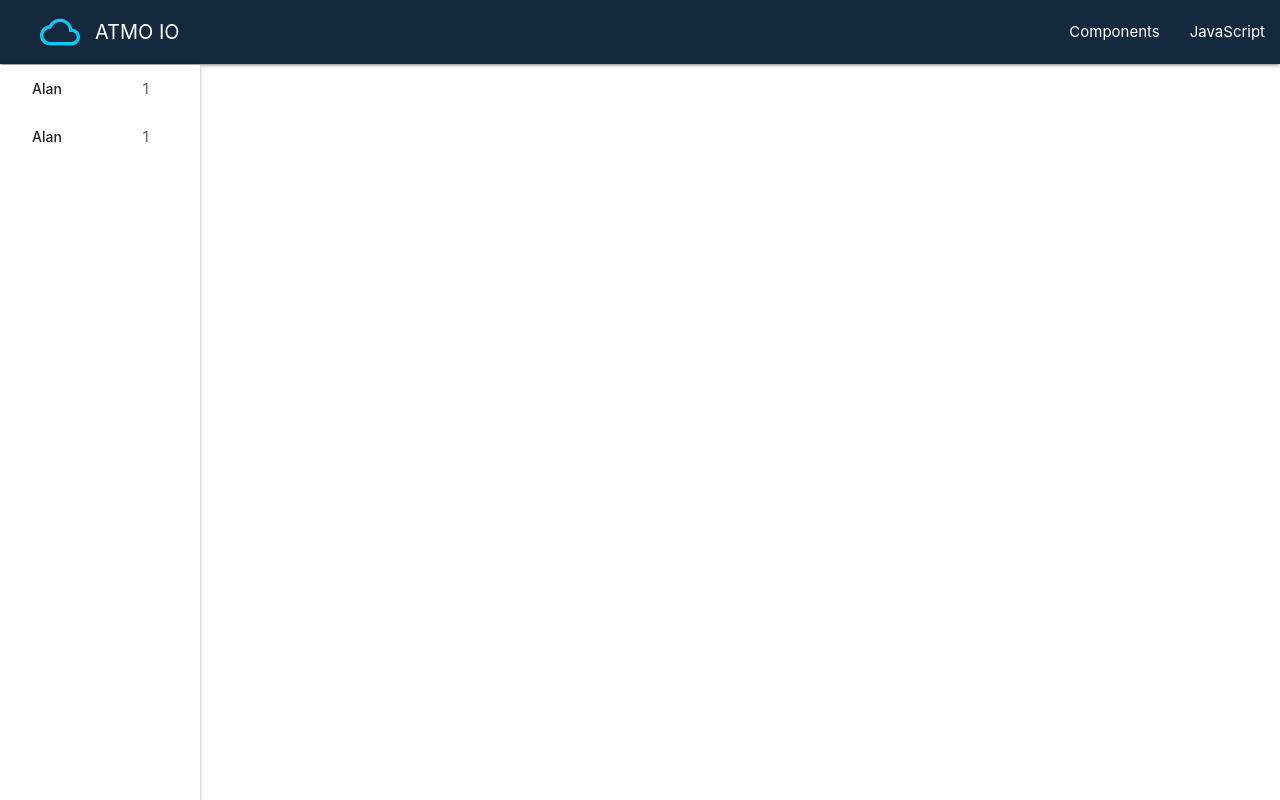
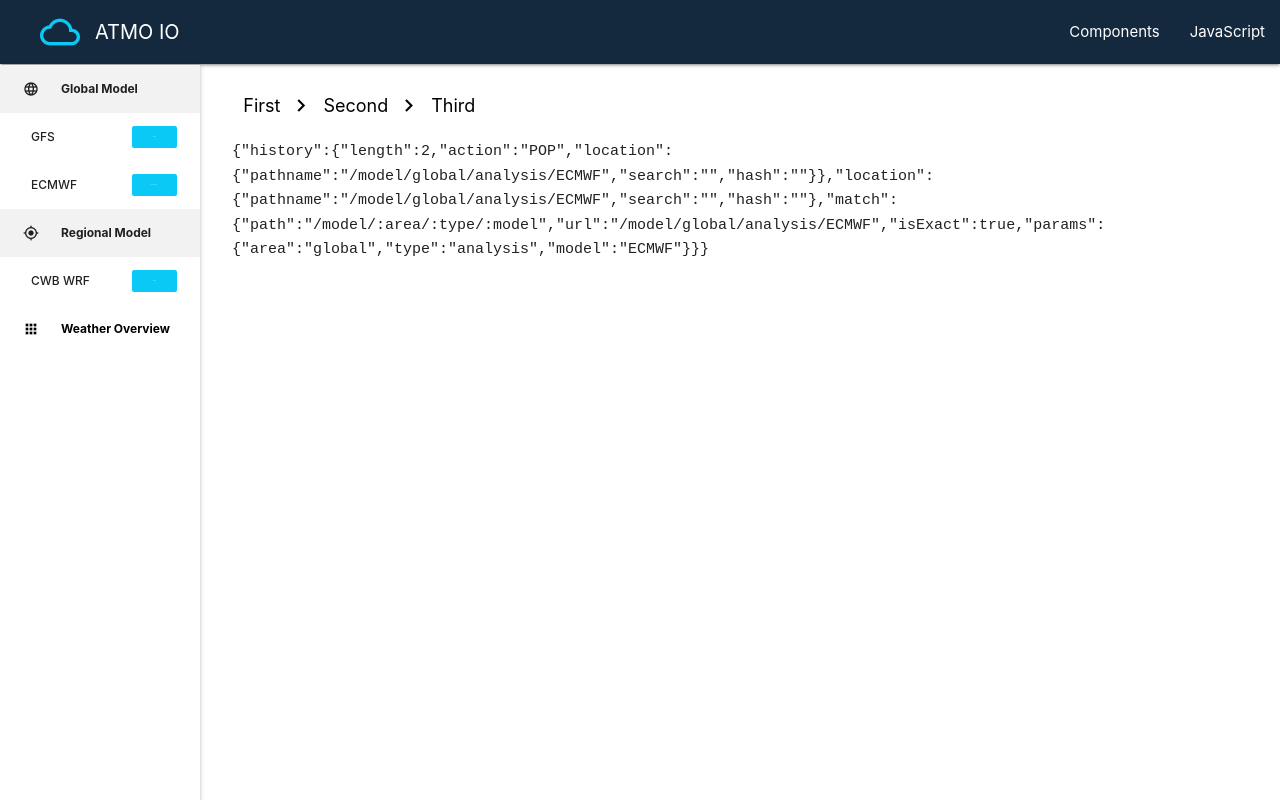
Before and after one commit to ShinKaiMa/atmo-app, a React (Create React App) app: page /model/global/analysis/ECMWF in a window 1280 px wide. Built offline with nearby package versions, Linux system fonts and the light colour scheme.

Commit message:
add. side navbar option, model view component

```diff
--- a/package.json
+++ b/package.json
@@ -8,6 +8,7 @@
     "react": "^16.9.0",
     "react-dom": "^16.9.0",
     "react-redux": "^7.1.0",
+    "react-router": "^5.1.2",
     "react-router-dom": "^5.0.1",
     "react-scripts": "3.1.1",
     "redux": "^4.0.4",
--- a/src/App.js
+++ b/src/App.js
@@ -2,7 +2,9 @@ import React from "react";
 import Navbar from "./layouts/Navbar";
 import { Route, BrowserRouter, Switch } from 'react-router-dom'
 import Home from './layouts/Home'
+import ModelView from './layouts/ModelView'
 import SideNavContextProvider from './contexts/SideNavContext';
+import 'materialize-css/dist/css/materialize.min.css';
 
 function App() {
   return (
@@ -12,6 +14,7 @@ function App() {
         <Navbar />
         <Switch>
             <Route exact path='/' component={Home}/>
+            <Route path='/model/:area/:type/:model' component={ModelView}/>
         </Switch>
       </div>
     </BrowserRouter>
--- a/src/index.css
+++ b/src/index.css
@@ -30,10 +30,10 @@ code {
   }
 }
 
-.col {
+/* .col {
   background-color: #0ACAF5;
   border:1px white solid;
-}
+} */
 
 #container {
   margin-top: 10px;
@@ -41,3 +41,24 @@ code {
   max-width: 1680px;
   width: 95%;
 }
+
+/* #sideNavOption {
+  color:black !important;
+} */
+/*
+.collapsible-header , #selected{
+  background-color: "#0ACAF5" !important;
+} */
+
+.breadcrumb {
+  background-color: #ffffff !important;
+  color: black !important;
+}
+
+.breadcrumb:before {
+  color: black !important;
+}
+
+nav {
+  background-color: #ffffff !important;
+}
--- a/src/layouts/Home.js
+++ b/src/layouts/Home.js
@@ -1,14 +1,20 @@
-import React, { Component } from "react";
+import React, { useState, useContext, useEffect } from "react";
+import M from "materialize-css/dist/js/materialize.min.js";
 
-class Home extends Component {
-  render() {
-    return (
+const Home = () => {
+  useEffect(() => {
+    let elems = document.querySelectorAll('.datepicker');
+    let instances = M.Datepicker.init(elems);
+    // instances[0].open();
+  }, [])
+  return (
+    <div >
       <div className="row mainLayout container" id="container">
-        <div className="col s6" style={{color:'white'}}>Grid 1</div>
-        <div className="col s6" style={{color:'white'}}>Grid 2</div>
+        <div className="col s6" style={{ color: 'white' }}>Grid 1</div>
+        <div className="col s6" style={{ color: 'white' }}>Grid 2</div>
       </div>
-    );
-  }
+    </div>
+  );
 }
 
 export default Home;
--- /dev/null
+++ b/src/layouts/ModelView.js
@@ -0,0 +1,24 @@
+import React, { useState, useContext, useEffect } from "react";
+import { Link, withRouter } from 'react-router-dom'
+import { SideNavContext } from '../contexts/SideNavContext';
+import M from "materialize-css/dist/js/materialize.min.js";
+
+const ModelView = (props) => {
+
+    return (
+        <div className="nav-wrapper row mainLayout container" id="container">
+            <nav className="z-depth-0">
+                <div class="nav-wrapper ">
+                    <div class="col s12">
+                        <a href="#!" class="breadcrumb">First</a>
+                        <a href="#!" class="breadcrumb">Second</a>
+                        <a href="#!" class="breadcrumb">Third</a>
+                    </div>
+                </div>
+            </nav>
+            <code>{JSON.stringify(props)}</code>
+        </div>
+    )
+};
+
+export default withRouter(ModelView);
--- a/src/layouts/Navbar.js
+++ b/src/layouts/Navbar.js
@@ -1,25 +1,32 @@
 import React, { useState, useContext, useEffect } from "react";
+import { Link, withRouter } from 'react-router-dom'
 import { SideNavContext } from '../contexts/SideNavContext';
 import M from "materialize-css/dist/js/materialize.min.js";
+// import M from "materialize-css";
 
-const Navbar = () => {
-  const [isInitialized, setIsInitialized] = useState();
+const Navbar = (props) => {
+  console.log(`props: ${JSON.stringify(props.location.pathname)}`);
+  // const [collapsibleItem, setCollapsibleItem] = useState();
   const { sideNavOptions, dispatch } = useContext(SideNavContext);
   useEffect(() => {
-    if (!isInitialized) {
     let elem = document.querySelector(".sidenav");
     M.Sidenav.init(elem, {
       edge: "left",
       inDuration: 250
     });
-    }
+
+    let collapsibleElem = document.querySelectorAll('.collapsible');
+    let collapsible = M.Collapsible.init(collapsibleElem, {
+      accordion: false
     });
-
-  const handleClick = (e) => {
-    e.preventDefault();
-    console.log(`sideNavOptions before: ${JSON.stringify(sideNavOptions)}`);
-    dispatch({type:"UPDATE"});
-  }
+    // let collapsible = M.Collapsible.getInstance(elem);
+    var instance = M.Collapsible.getInstance(collapsibleElem);
+    // instance.open();
+    // console.log("collapsible: " + collapsible)
+    // setCollapsibleItem(M.Collapsible.init(collapsibleElem, {
+    //   accordion: false
+    // }));
+  }, []);
 
   return (
     <div className="sideNavBar">
@@ -32,26 +39,11 @@ const Navbar = () => {
           >
             <i className="material-icons ">menu</i>
           </a>
-          {/* <a
-              className="btn-flat left"
-              style={{ marginLeft: "20px",marginRight: '10px',paddingBottom:'70px' }}
-            >
-              <i className="material-icons" style={{ color: "white", fontSize: '40px' }}>
-                cloud_queue
-              </i>
-            </a>
-            <a
-              href="#"
-              className="brand-logo left"
-            >
-              ATMO IO
-            </a> */}
-
-          <a
-            href="#!"
+          <Link to="/">
+            <div
               className="brand-logo left"
               style={{ marginLeft: "40px", fontSize: "20px" }}
-            onClick={(e) => handleClick(e)}
+            // onClick={(e) => handleClick(e)}
             >
               <i
                 className="material-icons show-on-medium-and-up"
@@ -60,8 +52,8 @@ const Navbar = () => {
                 cloud_queue
               </i>
               ATMO IO
-            </a>
-
+            </div>
+          </Link>
           {/* desk-top navbar icon */}
           <ul
             id="nav"
@@ -97,6 +89,9 @@ const Navbar = () => {
               </a>
             </li>
           </ul>
+          <div class="progress" style={{ backgroundColor: "#bef2fe", height: "7px", display: "none" }}>
+            <div class="indeterminate" style={{ backgroundColor: "#0da3c5" }}></div>
+          </div>
         </div>
       </nav>
       {/* mobile sidenav */}
@@ -120,21 +115,59 @@ const Navbar = () => {
       <ul
         id="slide-out"
         className="sidenav sidenav-fixed hide-on-med-and-down"
-        style={{ width: "200px" }}
-      >
+        style={{ width: "200px" }}>
+        <ul className="collapsible collapsible-accordion">
+          <li className="active">
+            <div className="collapsible-header waves-effect waves-gray" style={{ fontSize: "12px", fontWeight: "bold" }}>
+              <i className="material-icons" style={{ fontSize: "16px" }}>language</i>
+              Global Model
+              {/* <span class="new badge red">4</span> */}
+            </div>
+            <div className="collapsible-body">
+              <Link to="/model/global/forcast/GFS">
                 <li>
-          <a href="#!" className="collection-item">
-            <span className="badge">1</span>Alan
-            </a>
+                  <a className="collection-item" style={{ fontSize: "12px" }}><span style={{ fontSize: "1px", backgroundColor: "#0ACAF5" }} data-badge-caption="-hourly" className="new badge">6</span>GFS</a>
                 </li>
+              </Link>
+              <Link to="/model/global/analysis/ECMWF">
                 <li>
-          <a href="#!" className="collection-item">
-            <span className="badge">1</span>Alan
-            </a>
+                  <a className="collection-item" style={{ fontSize: "12px" }}><span style={{ fontSize: "1px", backgroundColor: "#0ACAF5" }} data-badge-caption="Analysis Only" className="new badge"></span>ECMWF</a>
                 </li>
+              </Link>
+            </div>
+          </li>
+          <li className="active">
+            <div className="collapsible-header waves-effect waves-gray" style={{ fontSize: "12px", fontWeight: "bold" }}>
+              <i className="material-icons" style={{ fontSize: "16px" }}>gps_fixed</i>
+              Regional Model
+              {/* <span class="new badge red">4</span> */}
+            </div>
+            <div className="collapsible-body">
+              <Link to="/model/regional/forcast/CWBWRF">
+                <li>
+                  <a className="collection-item" style={{ fontSize: "12px" }}><span style={{ fontSize: "1px", backgroundColor: "#0ACAF5" }} data-badge-caption="-hourly" className="new badge">6</span>CWB WRF</a>
+                </li>
+              </Link>
+            </div>
+          </li>
+          {/* {console.log(`props.location.pathname === '/obsevation': ${props.location.pathname === '/obsevation'}`)} */}
+          <li className={props.location.pathname === '/overview' ? "active" : ""}
+            onClick={(e) => {
+              e.preventDefault();
+              if (props.location.pathname !== '/overview')
+                props.history.push('/overview');
+            }}>
+            <div className="collapsible-header waves-effect waves-gray" style={{ fontSize: "12px", fontWeight: "bold", color: "black" }} >
+              <i className="material-icons" style={{ fontSize: "16px" }}>apps</i>
+              Weather Overview
+            </div>
+            <div className="collapsible-body">
+            </div>
+          </li>
+        </ul>
       </ul>
     </div>
   )
 };
 
-export default Navbar;
+export default withRouter(Navbar);
```
Also changed, not shown: 1 other file (tests, documents, lock files or other folders). Lines whose indentation alone changed are shown as unchanged.
